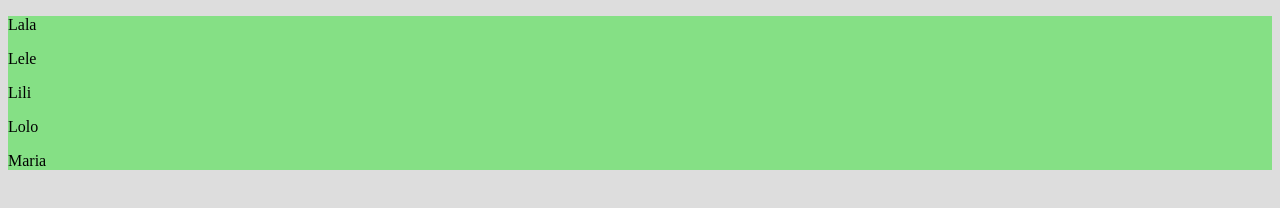
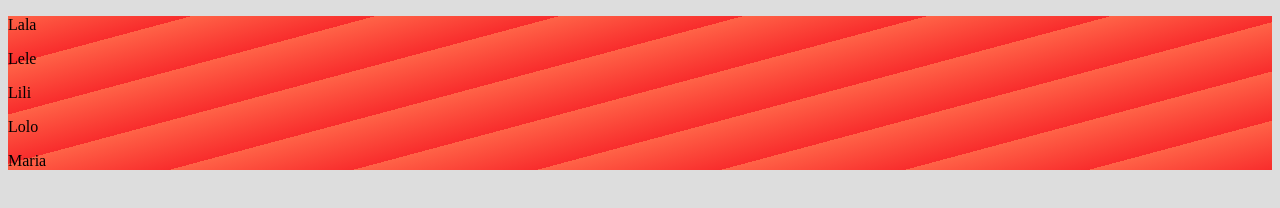
Before and after one commit to andrezffajardo/CSS_Exercises, a plain HTML site: page Backgrounds_CSS/index.html in a window 1280 px wide. Drawn offline with Linux system fonts and the light colour scheme.

Commit message:
Exercise backgrounds, gradients

```diff
--- a/Backgrounds_CSS/main.css
+++ b/Backgrounds_CSS/main.css
@@ -3,6 +3,9 @@ body {
 }
 
 .fondo {
-  background-color: hsl(120, 60%, 70%);
-  opacity: 1;
+  background-image: repeating-linear-gradient(
+    -15deg,
+    rgba(255, 0, 0, 0.8) 10%,
+    tomato 20%
+  );
 }
```
